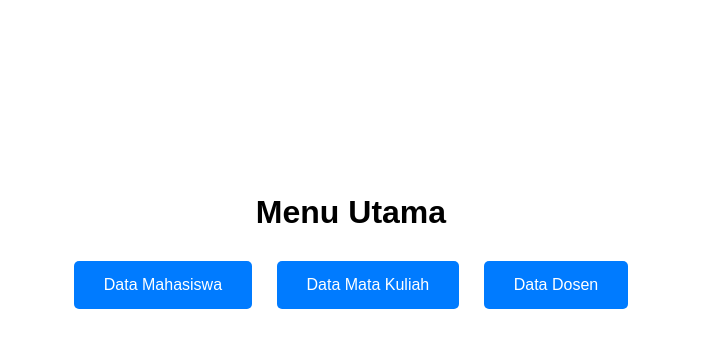
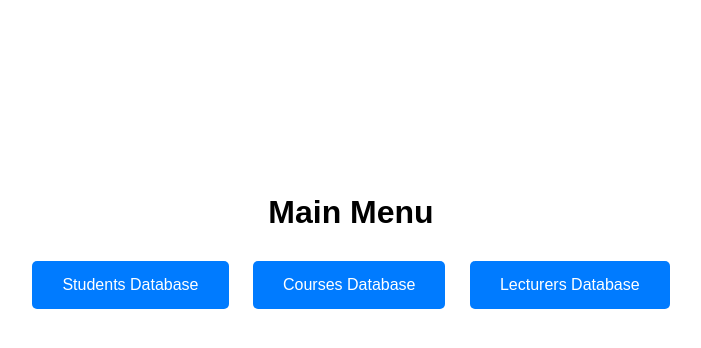
Before and after one commit to Nouzaria/app_kampus, a PHP site: page / in a window 1280 px wide. Shown: the part 154-502 px from the top of the page, without its empty margins (289-990 px from the left). Run offline with PHP 8.4, Linux system fonts and the light colour scheme.

Commit message:
Change to english

```diff
--- a/index.php
+++ b/index.php
@@ -3,7 +3,7 @@
 <head>
     <meta charset="UTF-8">
     <meta name="viewport" content="width=device-width, initial-scale=1.0">
-    <title>Menu Utama</title>
+    <title>Main Menu</title>
     <style>
         body {
             font-family: Arial, sans-serif;
@@ -34,12 +34,11 @@
     </style>
 </head>
 <body>
-
     <div class="menu">
-        <h1>Menu Utama</h1>
-        <a href="mahasiswa.php?page=mahasiswa">Data Mahasiswa</a>
-        <a href="matkul.php?page=matkul">Data Mata Kuliah</a>
-        <a href="dosen.php?page=dosen">Data Dosen</a>
+        <h1>Main Menu</h1>
+        <a href="students.php?page=students">Students Database</a>
+        <a href="courses.php?page=courses">Courses Database</a>
+        <a href="lecturers.php?page=lecturers">Lecturers Database</a>
     </div>
 
 </body>
```
